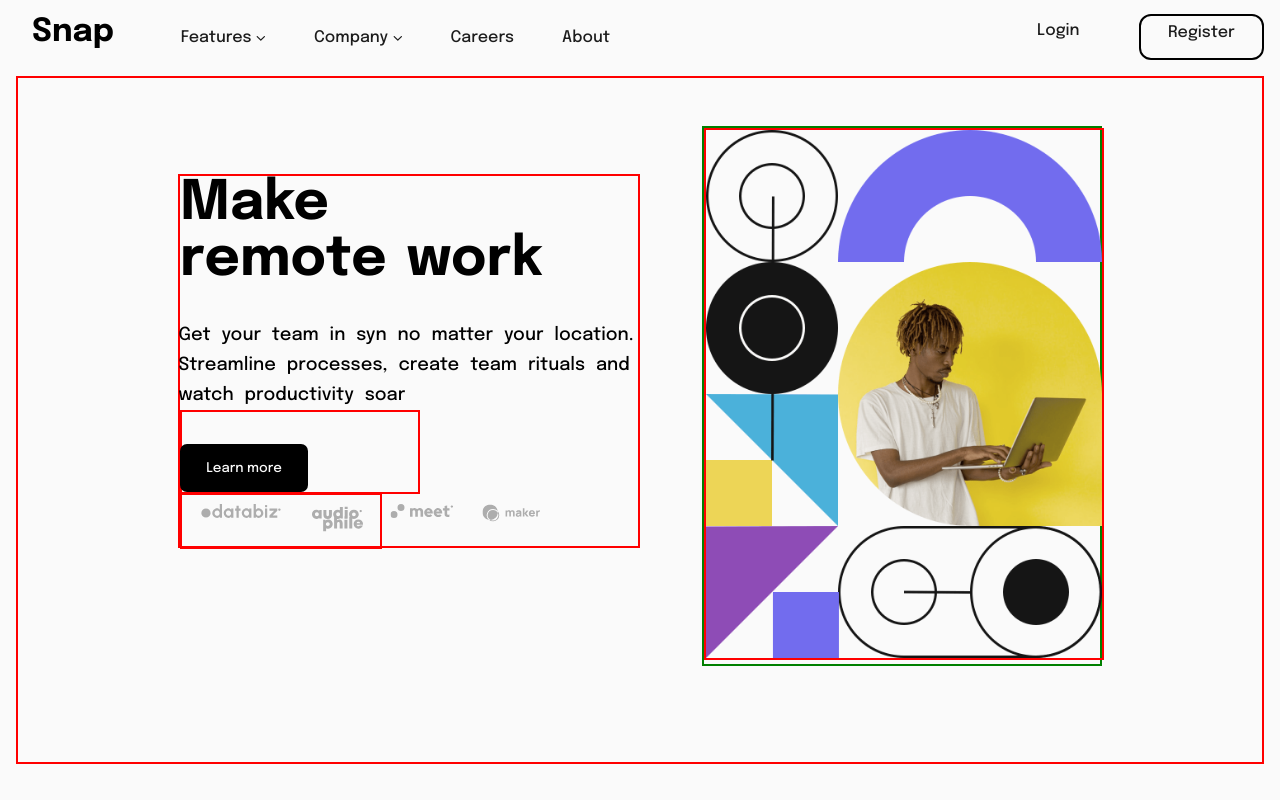
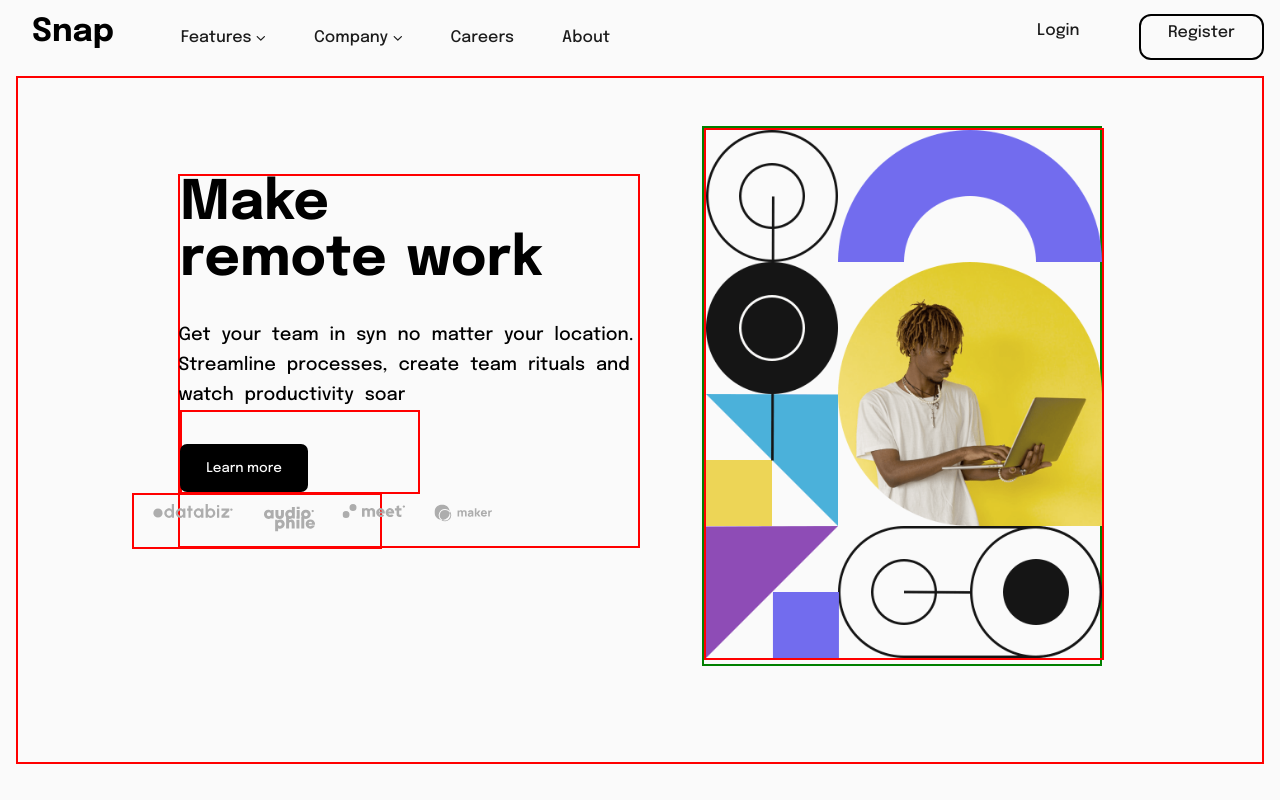
Before and after one commit to smarist/snap-app, a React (Create React App) app: page / in a window 1280 px wide. Built offline with nearby package versions, Linux system fonts and the light colour scheme.

Commit message:
fixed some bugs

```diff
--- a/src/components/Nav/nav.css
+++ b/src/components/Nav/nav.css
@@ -9,7 +9,7 @@
   .nav-icon1{
     padding-right: 2rem;
     font-size: 2rem;
-    margin-left: 10rem;
+    margin-left: 8.8rem;
     margin-top: -2.3rem;
     font-weight: lighter;
   }
@@ -96,6 +96,7 @@
     left: 0;
     width: 100%;
     height: 100%;
+    z-index: 2;
   }
 
  .feature-list{
--- a/src/index.css
+++ b/src/index.css
@@ -83,7 +83,7 @@
     justify-content: space-between;
     margin-top: 3rem;
     margin-bottom: -0.2rem;
-    text-align: c
+    margin-left: -3rem;
 
   }
 
```
